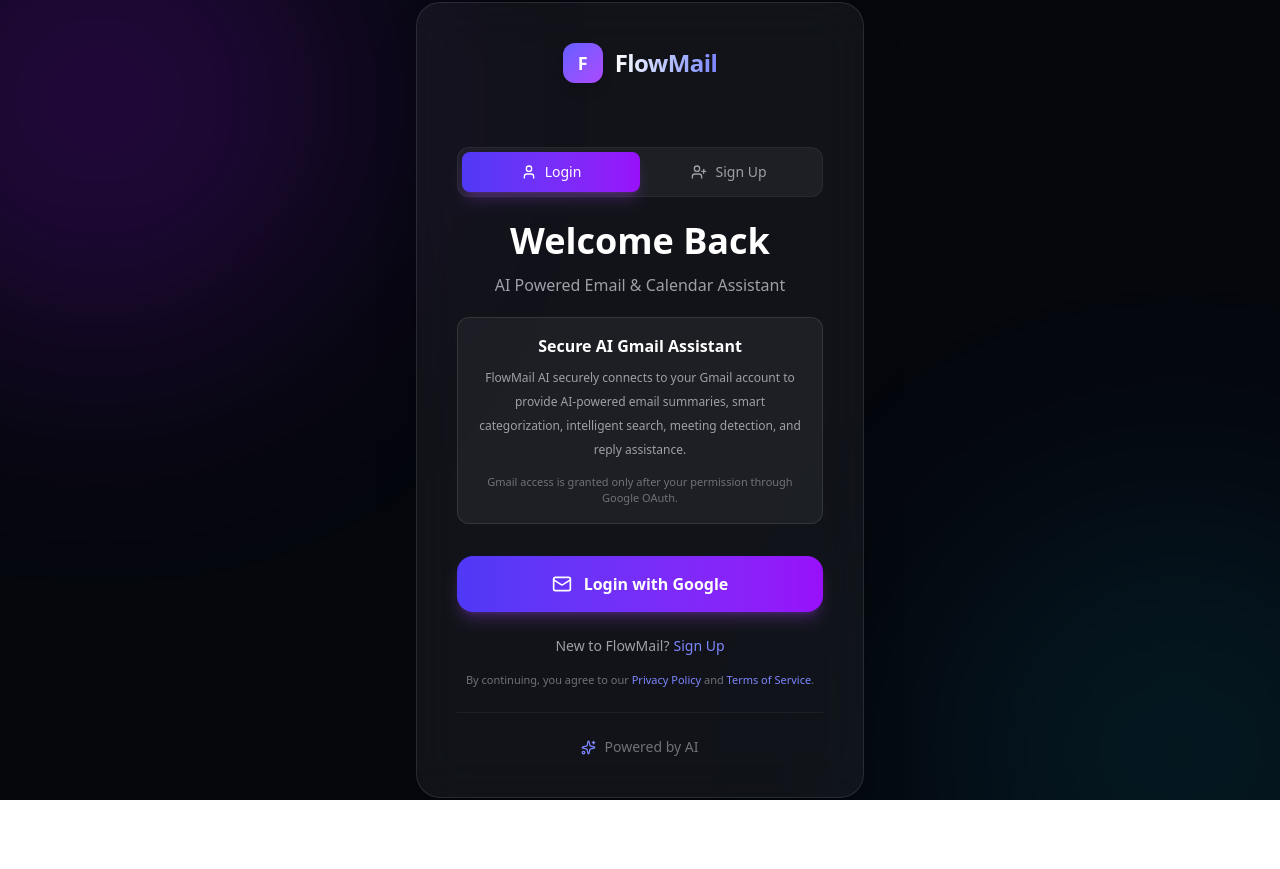
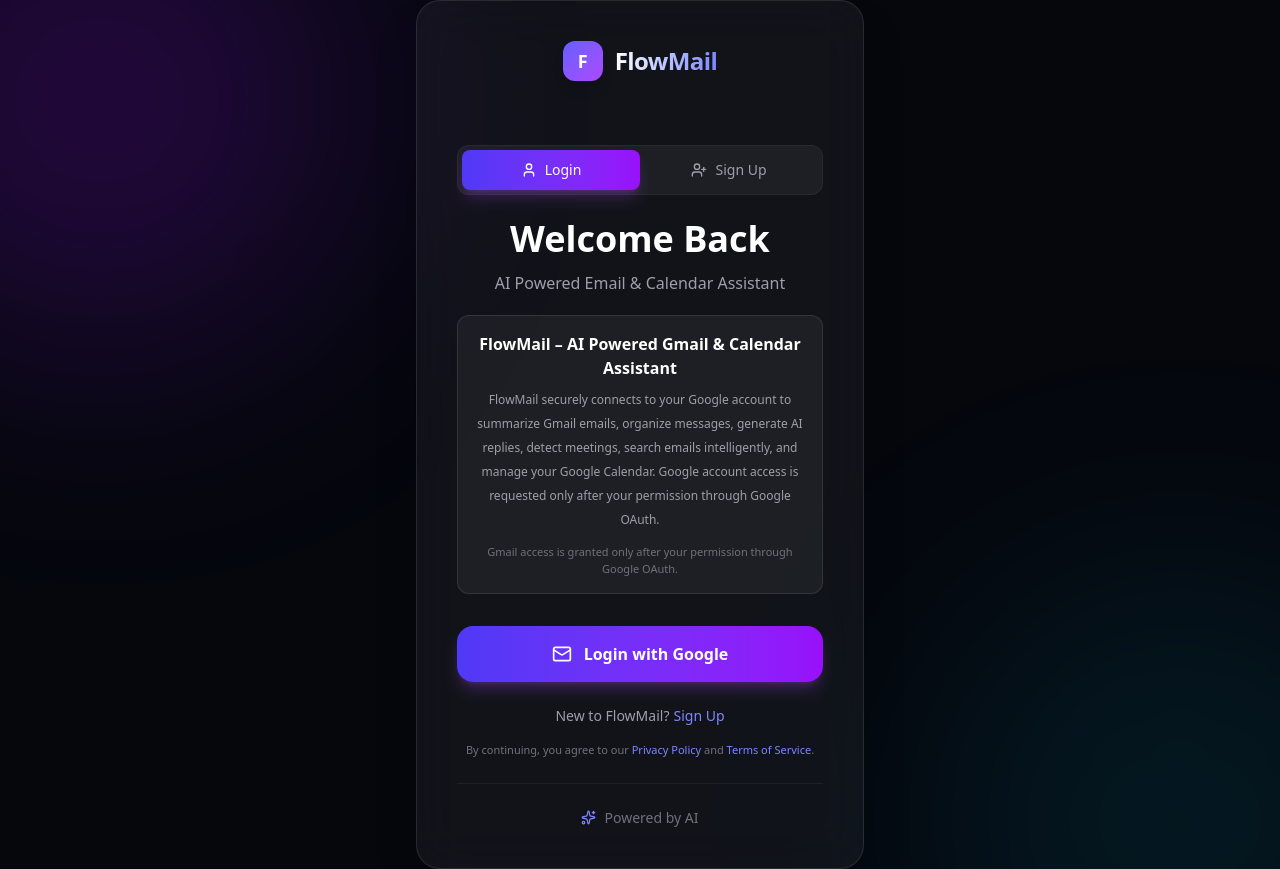
Before and after one commit to ganeshchavan-wd/FlowMail, a Next.js app: page /login in a window 1280 px wide. Before the commit the page ends 800 px from the top, so only its background shows below. Built offline with nearby package versions, Linux system fonts and the light colour scheme; no server answers.

Commit message:
Revise FlowMail branding and description text
Updated branding and description for FlowMail AI assistant.

```diff
--- a/app/login/page.tsx
+++ b/app/login/page.tsx
@@ -114,13 +114,15 @@ export default function LoginPage() {
 
             <div className="mt-5 rounded-xl border border-white/10 bg-white/5 p-4">
               <h3 className="text-white font-semibold text-center">
-                Secure AI Gmail Assistant
+                <h3 className="text-white font-semibold text-center">
+  FlowMail – AI Powered Gmail & Calendar Assistant
+</h3>
               </h3>
 
               <p className="mt-2 text-xs text-zinc-400 text-center leading-6">
-                FlowMail AI securely connects to your Gmail account to provide AI-powered
-                email summaries, smart categorization, intelligent search, meeting
-                detection, and reply assistance.
+                FlowMail securely connects to your Google account to summarize Gmail emails, organize messages, generate AI replies,
+                detect meetings, search emails intelligently, and manage your Google Calendar.
+                 Google account access is requested only after your permission through Google OAuth.
               </p>
 
               <p className="mt-3 text-[11px] text-zinc-500 text-center">
```
